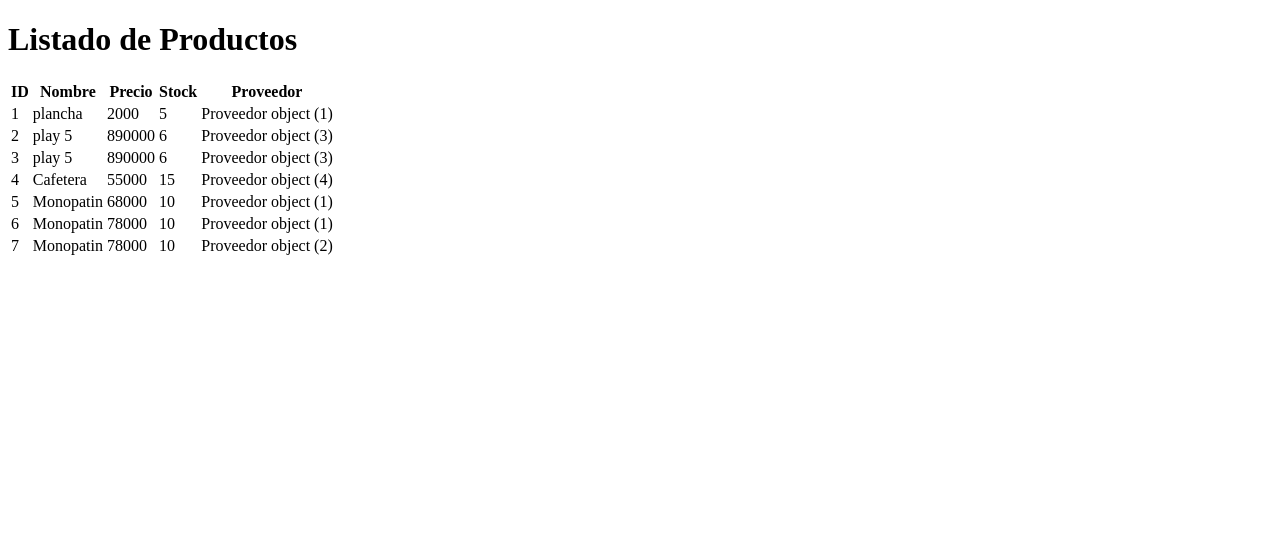
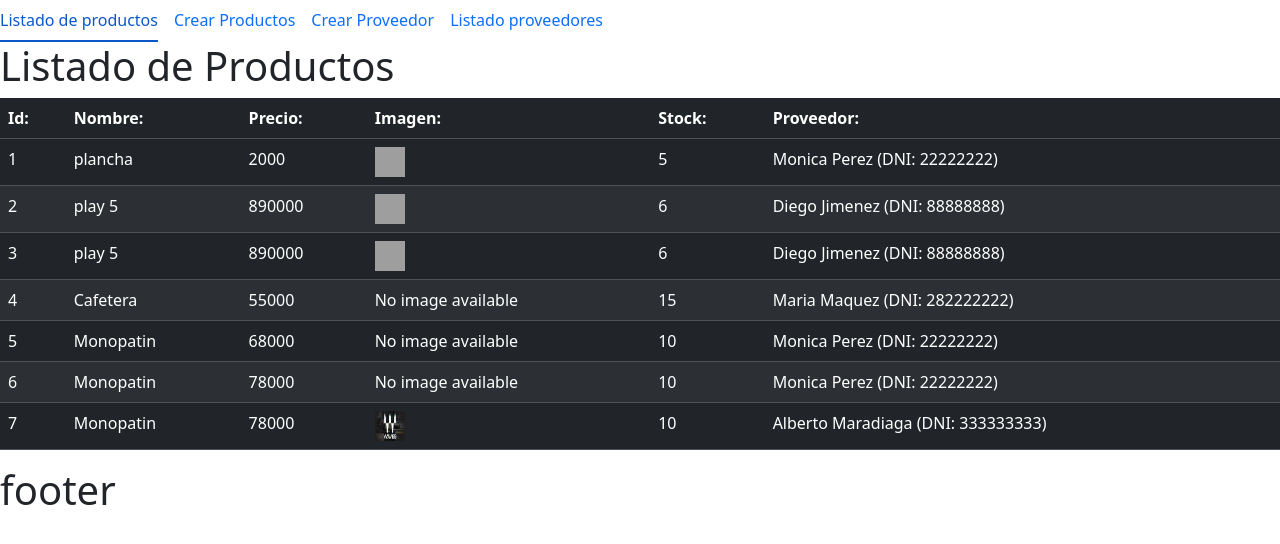
Before and after one commit to DiegoSanchez78/AlkemyTP-integrador, a Django app: page / in a window 1280 px wide. Shown: the top 544 px of the page. Run offline with Django 5.2, Linux system fonts and the light colour scheme; data comes from the database, SQL or seed files in the repository; both versions use the stored data as it was after the commit; grey boxes are pictures that could not be loaded.

Commit message:
ingreso de imagenes

```diff
--- a/compra/admin.py
+++ b/compra/admin.py
@@ -8,7 +8,7 @@ class ProveedorAdmin(admin.ModelAdmin):
     list_display_links = ('nombre' , 'apellido' , 'dni')
 
 class ProductoAdmin(admin.ModelAdmin):
-    list_display = ('nombre' , 'proveedor')
+    list_display = ('id','nombre' , 'proveedor' , 'stock_actual', 'imagen', 'precio')
     list_display_links = ('nombre' , 'proveedor')
 
 admin.site.register(Proveedor, ProveedorAdmin)
--- a/compra/forms.py
+++ b/compra/forms.py
@@ -9,4 +9,4 @@ class CrearProveedorForm(forms.ModelForm):
 class CrearProductoForm(forms.ModelForm):
     class Meta:
         model = Producto
-        fields = ['nombre', 'precio', 'stock_actual', 'proveedor']
+        fields = ['nombre', 'precio', 'imagen', 'stock_actual', 'proveedor']
--- a/compra/models.py
+++ b/compra/models.py
@@ -5,12 +5,21 @@ class Proveedor(models.Model):
     nombre = models.CharField(max_length=100)
     apellido = models.CharField(max_length=100)
     dni = models.IntegerField()
+
+    def __str__(self):
+        return f'{self.nombre} {self.apellido} (DNI: {self.dni})'
+
+
     class Meta:
         verbose_name = "Proveedor"
+
 class Producto(models.Model):
     nombre = models.CharField(max_length=100)
     precio = models.IntegerField()
+    imagen = models.ImageField(upload_to='images/', null=True, blank=True)
     stock_actual = models.IntegerField()
-    proveedor = models.ForeignKey(Proveedor, on_delete=models.CASCADE)
+    proveedor = models.ForeignKey(Proveedor, on_delete=models.CASCADE )
+    def __str__(self):
+        return f'Producto {self.nombre}-{self.imagen}'
     class Meta:
         verbose_name = "Producto"
--- a/compra/templates/index.html
+++ b/compra/templates/index.html
@@ -1,20 +1,42 @@
 {% load static %}
+
+
+
 <!DOCTYPE html>
 <html lang="en">
+
 <head>
     <meta charset="UTF-8">
     <meta name="viewport" content="width=device-width, initial-scale=1.0">
-    <title>index</title>
-    <link rel="stylesheet" type="text/css" href="{% static 'css/index.css' %}">
+    <link href="https://cdn.jsdelivr.net/npm/bootstrap@5.3.3/dist/css/bootstrap.min.css" rel="stylesheet" integrity="sha384-QWTKZyjpPEjISv5WaRU9OFeRpok6YctnYmDr5pNlyT2bRjXh0JMhjY6hW+ALEwIH" crossorigin="anonymous">
 </head>
+
 <body>
-    <h1>Listado de proveedores</h1>
+    <nav>
+        <ul class="nav nav-underline">
+            <li class="nav-item">
+              <a class="nav-link " aria-current="page" href="{% url 'mostrar_productos' %}">Listado de productos</a>
+            </li>
+            <li class="nav-item">
+              <a class="nav-link" href="{% url 'crear_productos' %}">Crear Productos</a>
+            </li>
+            <li class="nav-item">
+              <a class="nav-link" href="{% url 'crear_proveedor' %}">Crear Proveedor</a>
+            </li>
+            <li class="nav-item">
+              <a class="nav-link " href="{% url 'proveedor' %}">Listado proveedores</a>
+            </li>
+          </ul>
+    </nav>
 
-    <ul>
-        {% for proveedor in proveedor %}
-        <li>{{proveedor.id}} - {{proveedor.nombre}} - {{proveedor.apellido}} - {{proveedor.dni}}</li>
-        {% endfor %}
-    </ul>
+    {% block contenidonav %}
+  {% endblock contenidonav %}
+
+
+    <footer>
+        <h1>footer</h1>
+    </footer>
+
+
 
 </body>
-</html>
--- a/compra/templates/mostrar_productos.html
+++ b/compra/templates/mostrar_productos.html
@@ -1,40 +1,50 @@
+{% extends 'index.html' %}
 {% load static %}
-<!DOCTYPE html>
-<html lang="en">
-
-<head>
-    <meta charset="UTF-8">
-    <meta name="viewport" content="width=device-width, initial-scale=1.0">
-    <title>Document</title>
-</head>
-
-<body>
-
+{% load static %}
+{% block title %} Crear proveedor {% endblock %}
+{% block contenidonav %}
     <h1>Listado de Productos</h1>
 
-    <table>
+    <table class="table table-dark table-striped">
+        <thead>
           <tr>
-            <th>ID</th>
-            <th>Nombre</th>
-            <th>Precio</th>
-            <th>Stock</th>
-            <th>Proveedor</th>
+            <th scope="col">Id:</th>
+            <th scope="col">Nombre:</th>
+            <th scope="col">Precio:</th>
+            <th scope="col">Imagen:</th>
+            <th scope="col">Stock:</th>
+            <th scope="col">Proveedor:</th>
           </tr>
+        </thead>
+
+        <tbody>
+          <tr>
+            <!-- <th scope="row">1</th> -->
+
             {% csrf_token %}
             {% for producto in productos %}
 
-        <tr>
-            <td>{{producto.id}}</td>
-            <td>{{producto.nombre}}</td>
-            <td>{{producto.precio}}</td>
-            <td>{{producto.stock_actual}}</td>
-            <td>{{producto.proveedor}}</td>
+            <tr  >
+                <td >{{producto.id}}</td>
+                <td > {{producto.nombre}}</td>
+                <td >{{producto.precio}}</td>
+                <td >
+                    {% if producto.imagen %}
+                        <img src="{{ producto.imagen.url }}" width="30rem" height="30rem" alt="Producto Image">
+                    {% else %}
+                        No image available
+                    {% endif %}
+                </td>
+                <td >{{producto.stock_actual}}</td>
+                <td >{{producto.proveedor}}</td>
 
             </tr>
             {% endfor %}
+
+          </tr>
+
+        </tbody>
       </table>
 
 
-</body>
-
-</html>
+{% endblock %}
--- a/compra/views.py
+++ b/compra/views.py
@@ -13,17 +13,16 @@ def mostrar_proveedores(request):
 
 
 def crear_productos(request):
-    nuevo_producto = None
     if request.method == 'POST':
-        form = CrearProductoForm(request.POST)
+        form = CrearProductoForm(request.POST, request.FILES)  # Pass request.FILES for file uploads
         if form.is_valid():
-            nuevo_producto = form.save()
-            # Redirigir a alguna página después de crear el proveedor
-            return redirect('/mostar_productos.html')
+            form.save()
+            return redirect('mostrar_productos')  # Use the URL name instead of a hardcoded URL
     else:
         form = CrearProductoForm()
 
-    return render(request, 'crear_productos.html', {'form': form, 'productos': nuevo_producto})
+    return render(request, 'crear_productos.html', {'form': form})
+
 
 def crear_proveedor(request):
     nuevo_proveedor = None  # Inicializamos la variable fuera del bloque condicional
@@ -40,3 +39,9 @@ def crear_proveedor(request):
     return render(request, 'crear_proveedor.html', {'form': form, 'proveedor': nuevo_proveedor})
 
 #
+def eliminar_proveedor(request, pk):
+    proveedor = Proveedor.objects.get(id=pk)
+    if request.method == 'POST':
+        proveedor.delete()
+        return redirect('/mostar_proveedor.html')
+    return render(request, 'eliminar_proveedor.html', {'proveedor': proveedor})
--- a/stockcontrol/settings.py
+++ b/stockcontrol/settings.py
@@ -117,8 +117,12 @@ USE_TZ = True
 # Static files (CSS, JavaScript, Images)
 # https://docs.djangoproject.com/en/5.0/howto/static-files/
 
-STATIC_URL = 'static/'
+STATIC_URL = '/static/'
 STATICFILES_DIRS = (os.path.join(BASE_DIR, 'stockcontrol/static'),)
+
+MEDIA_URL = '/images/'
+MEDIA_ROOT = os.path.join(BASE_DIR, 'stockcontrol/images')
+
 
 # Default primary key field type
 # https://docs.djangoproject.com/en/5.0/ref/settings/#default-auto-field
--- a/stockcontrol/urls.py
+++ b/stockcontrol/urls.py
@@ -16,8 +16,12 @@ Including another URLconf
 """
 from django.contrib import admin
 from django.urls import path ,include
+from django.conf import settings
+from django.conf.urls.static import static
 
 urlpatterns = [
     path('admin/', admin.site.urls),
     path('', include('compra.urls')),
 ]
+
+urlpatterns+= static (settings.MEDIA_URL, document_root = settings.MEDIA_ROOT)
```
Also changed, not shown: compra/templates/crear_productos.html (+7 -11 lines), compra/templates/crear_proveedor.html (+7 -10 lines), compra/templates/mostrar_proveedores.html (+40 -12 lines), compra/migrations/0002_alter_proveedor_dni.py (added), compra/migrations/0003_producto_imagen.py (added), db.sqlite3, stockcontrol/images/images/waves.jfif (added), 5 other files. Lines whose indentation alone changed are shown as unchanged.
